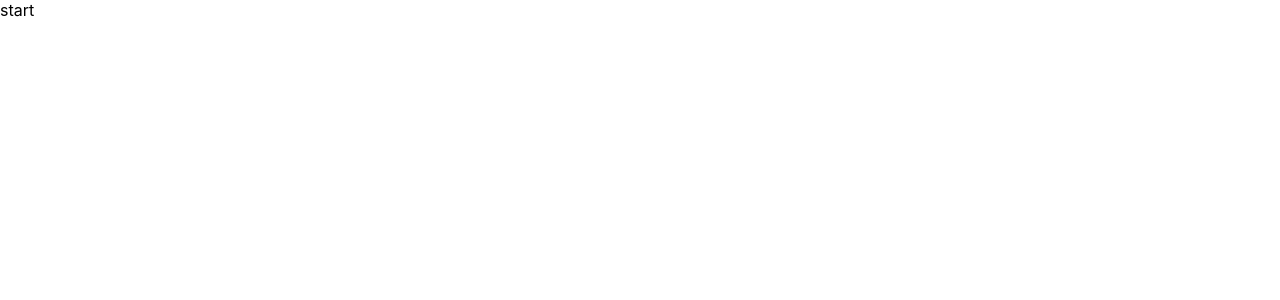
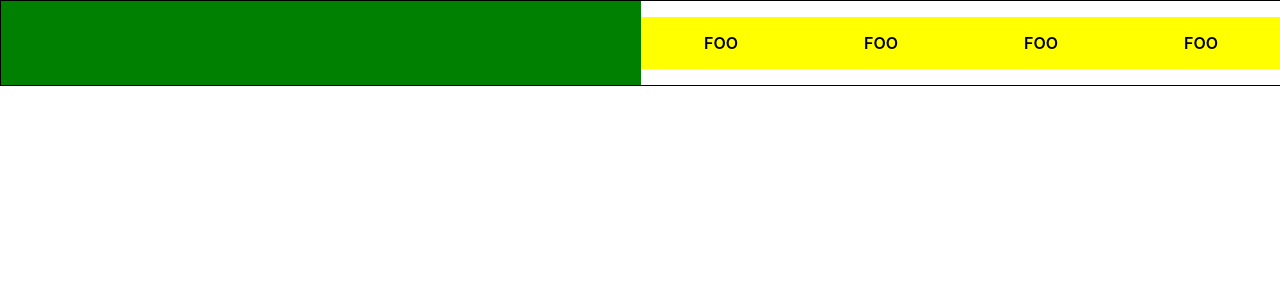
Before and after one commit to dandelionadia/village-nature, a React (Create React App) app: page / in a window 1280 px wide. Shown: the top 300 px of the page. Built offline with nearby package versions, Linux system fonts and the light colour scheme.

Commit message:
adds menu

```diff
--- a/src/App.js
+++ b/src/App.js
@@ -1,5 +1,5 @@
 import React from 'react';
-import { HomePage } from './homePage/HomePage';
+import { HomePage } from './pages/HomePage';
 import './style/main.scss';
 
 function App() {
--- /dev/null
+++ b/src/components/Menu.js
@@ -0,0 +1,39 @@
+import React from 'react';
+
+class Menu extends React.Component {
+    constructor() {
+        super()
+        this.state = {
+            menu: [
+                {
+                    value: 'foo'
+                },
+                {
+                    value: 'foo'
+                },
+                {
+                    value: 'foo'
+                },
+                {
+                    value: 'foo'
+                }
+            ]
+        }
+    }
+
+    render() {
+        const { menu } = this.state
+
+        return (
+            <div className="menu">
+                <ul className="menu__list">
+                    {menu.map((item) => (
+                        <li className="menu__item">{item.value}</li>
+                    ))}
+                </ul>
+            </div>
+        )
+    }
+}
+
+export { Menu }
--- /dev/null
+++ b/src/components/menu.scss
@@ -0,0 +1,16 @@
+.menu {
+    background-color: yellow;
+    &__list {
+        display: flex;
+        justify-content: space-around;
+        padding: 0;
+        // margin: 0;
+    }
+
+    &__item {
+        padding: 1rem;
+        display: inline-block;
+        text-transform: uppercase;
+        font-weight: 600;
+    }
+}
--- a/src/homePage/HomePage.js
+++ /dev/null
@@ -1,9 +0,0 @@
-import React from 'react';
-
-function HomePage() {
-    return (
-        <div>start</div>
-    )
-}
-
-export { HomePage }
--- /dev/null
+++ b/src/pages/HomePage.js
@@ -0,0 +1,17 @@
+import React from 'react';
+import { Menu } from '../components/Menu';
+
+function HomePage() {
+    return (
+        <div className="header">
+            <div className="header__logo">
+
+            </div>
+            <div className="header__menu">
+                <Menu />
+            </div>
+        </div>
+    )
+}
+
+export { HomePage }
--- /dev/null
+++ b/src/pages/homePage.scss
@@ -0,0 +1,13 @@
+.header {
+    border: 1px solid black;
+    width: 100%;
+    display: grid;
+    grid-template-columns: 1fr 1fr;
+    grid-template-rows: 1fr;
+
+    &__logo {
+        background-color: green;
+        display: flex;
+        align-items: center;
+    }
+}
--- a/src/style/main.scss
+++ b/src/style/main.scss
@@ -1,2 +1,3 @@
 @import './variables.scss';
-@import '../homePage/homepage.scss';
+@import '../pages/homePage.scss';
+@import '../components/menu.scss';
```
Also changed, not shown: src/homePage/homePage.scss (deleted).
